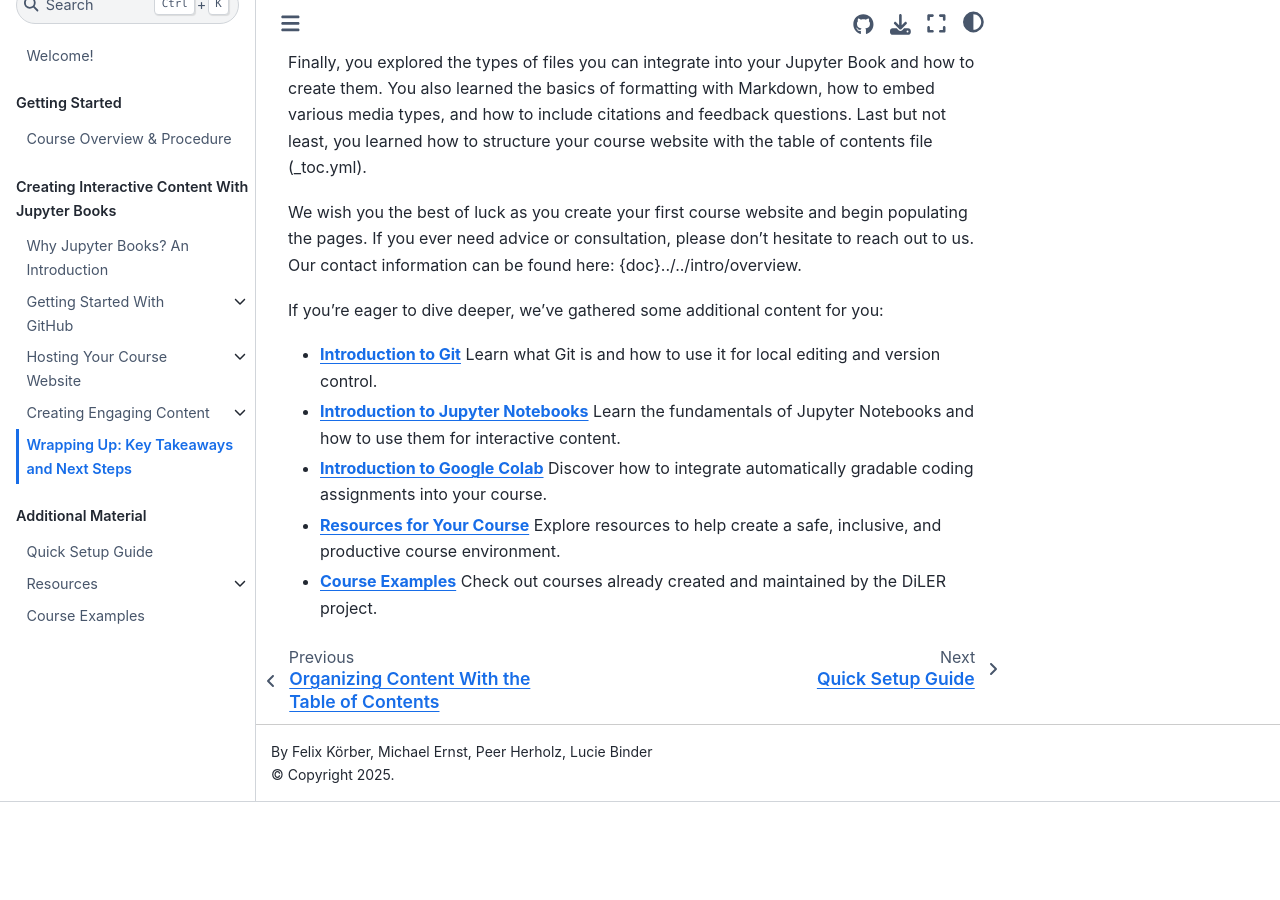
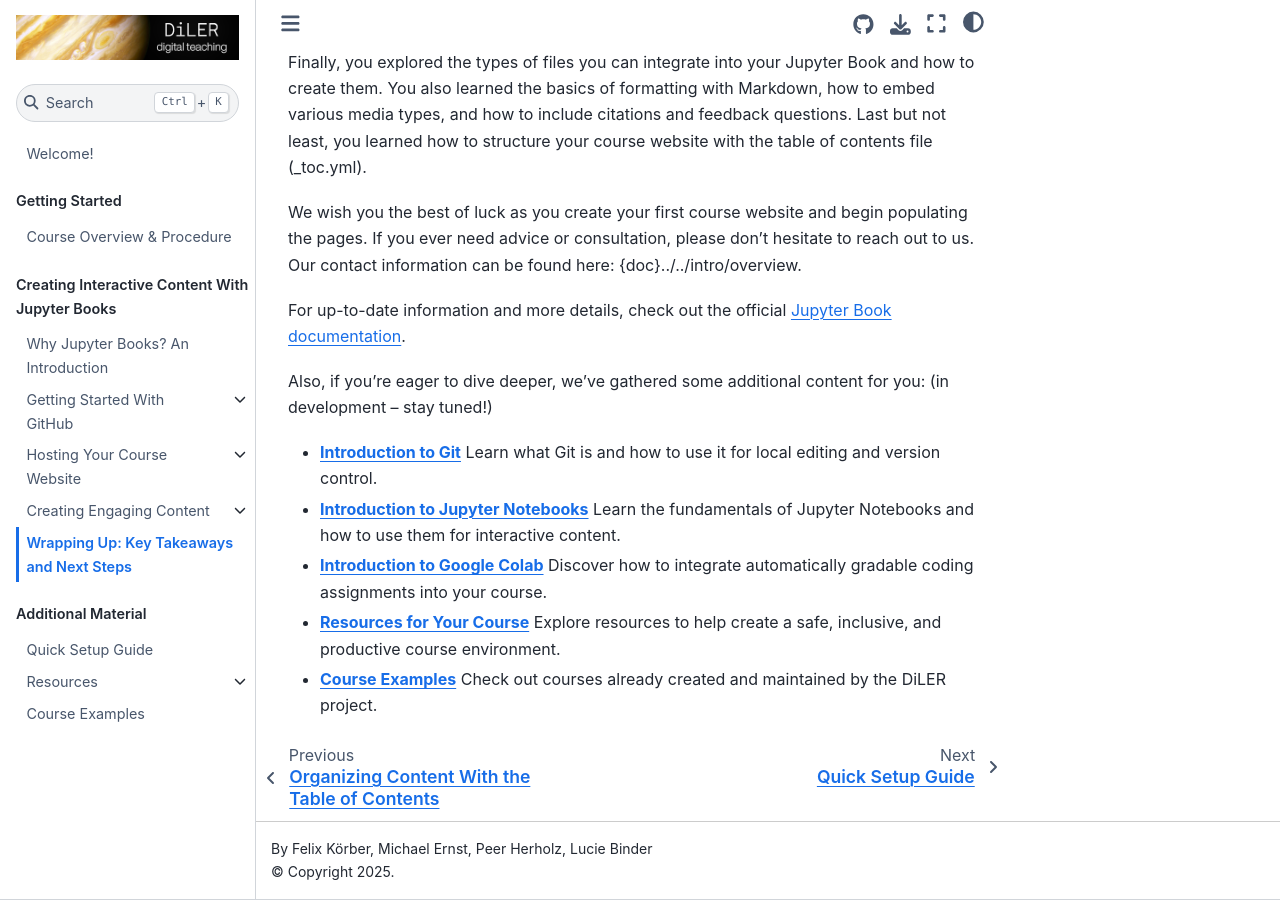
Before and after one commit to M-earnest/tutorial_jupyter_books, a Jupyter Book: the page built from general-information/wrap-up.md, in a window 1280 px wide and 900 px high, scrolled down 520 px. Built offline with Jupyter Book 1.0.4 settings and Sphinx 7.4.7 and the Sphinx Book theme 1.1.4, drawn with Linux system fonts in a browser that asks for light colours; pages that are not in the unit, such as notebooks, are missing from menus; before the commit the page ends 1322 px from its top, so only the background shows below that.

Commit message:
Update wrap-up.md
added jupyter book documentation

```diff
--- a/general-information/wrap-up.md
+++ b/general-information/wrap-up.md
@@ -15,8 +15,9 @@
 
 We wish you the best of luck as you create your first course website and begin populating the pages. If you ever need advice or consultation, please don’t hesitate to reach out to us. Our contact information can be found here: {doc}../../intro/overview.
 
-If you're eager to dive deeper, we’ve gathered some additional content for you:
+For up-to-date information and more details, check out the official [Jupyter Book documentation](https://jupyterbook.org/en/stable/intro.html#).
 
+Also, if you're eager to dive deeper, we’ve gathered some additional content for you: (in development – stay tuned!)
 
 - **[Introduction to Git](../4_additional/git/intro)**
 Learn what Git is and how to use it for local editing and version control.
```
